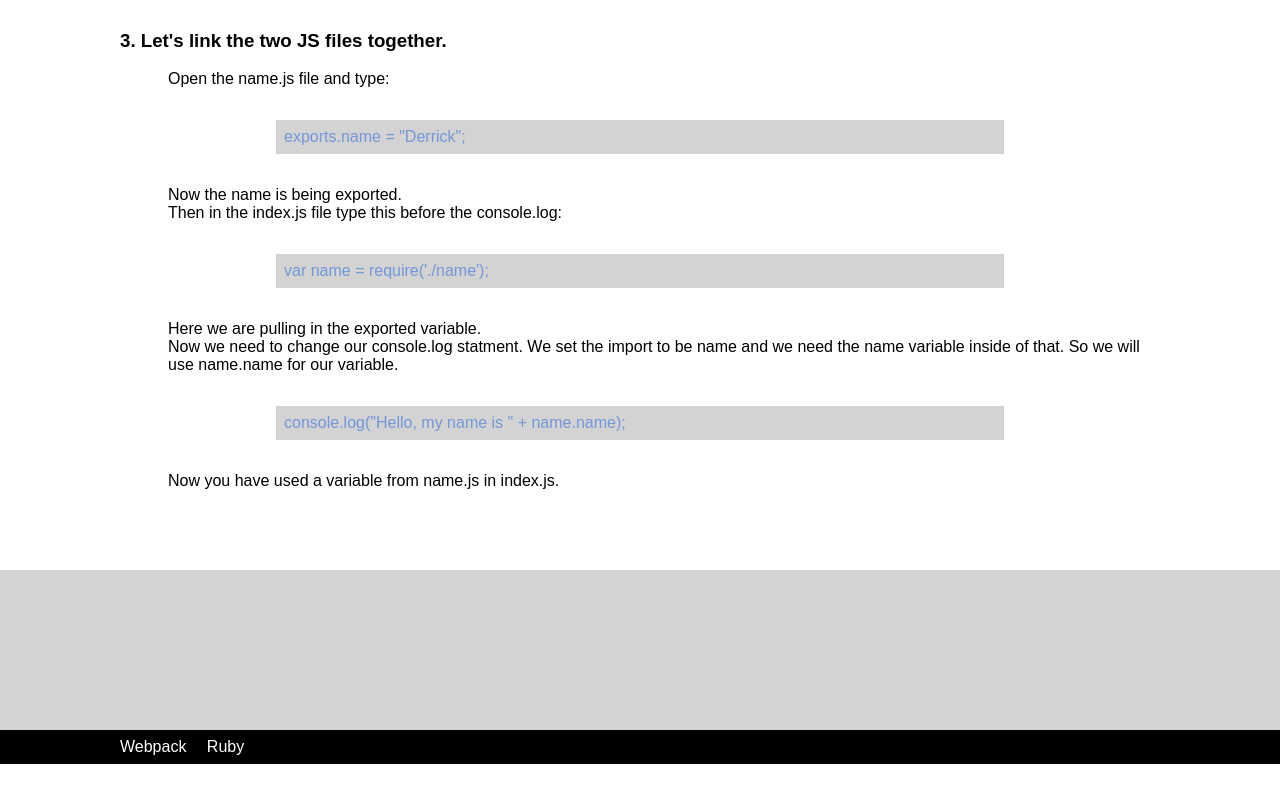
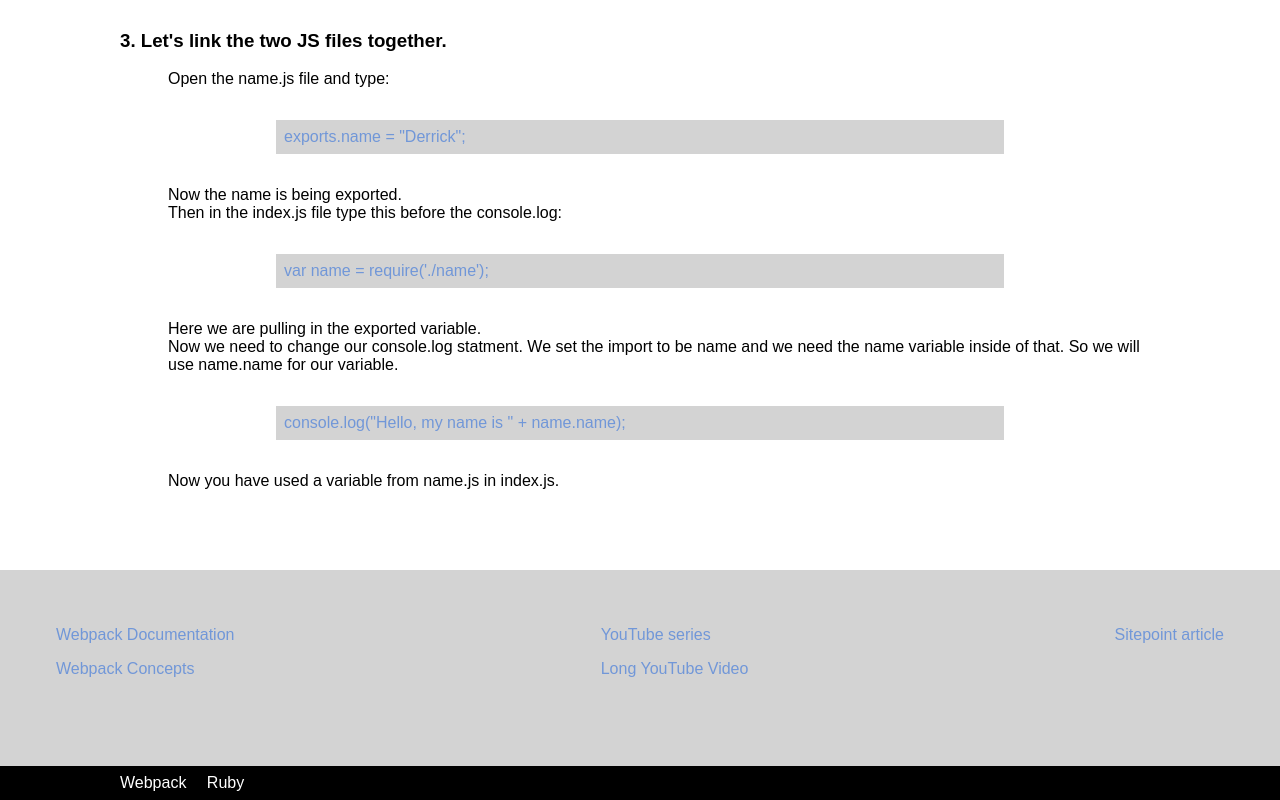
Before and after one commit to derrickbray/my-docs, a website: page public/webpack.html in a window 1280 px wide. Shown: the part 4381-5181 px from the top of the page. Before the commit the page ends 5145 px from the top, so only its background shows below. Drawn offline with nearby package versions, Linux system fonts and the light colour scheme; files that its build step writes are made by us from their sources.

Commit message:
add new links on footer

```diff
--- a/public/webpack.html
+++ b/public/webpack.html
@@ -123,21 +123,21 @@
   </div>
   <div class="footer">
     <div class="link-box">
-      <a href="" class="link-box__link webpack"></a>
-      <a href="" class="link-box__link webpack"></a>
+      <a href="https://webpack.js.org/" class="link-box__link webpack">Webpack Documentation</a>
+      <a href="https://webpack.js.org/concepts/" class="link-box__link webpack">Webpack Concepts</a>
       <a href="" class="link-box__link webpack"></a>
       <a href="" class="link-box__link webpack"></a>
     </div>
 
     <div class="link-box">
-      <a href="" class="link-box__link webpack"></a>
-      <a href="" class="link-box__link webpack"></a>
+      <a href="https://www.youtube.com/watch?v=aYo7YymudpE&list=PLpPnRKq7eNW2_dy8Re4lyByThMtTAhw5Q" class="link-box__link webpack">YouTube series</a>
+      <a href="https://www.youtube.com/watch?v=eWmkBNBTbMM" class="link-box__link webpack">Long YouTube Video</a>
       <a href="" class="link-box__link webpack"></a>
       <a href="" class="link-box__link webpack"></a>
     </div>
 
     <div class="link-box">
-      <a href="" class="link-box__link webpack"></a>
+      <a href="https://www.sitepoint.com/beginners-guide-to-webpack-2-and-module-bundling/" class="link-box__link webpack">Sitepoint article</a>
       <a href="" class="link-box__link webpack"></a>
       <a href="" class="link-box__link webpack"></a>
       <a href="" class="link-box__link webpack"></a>
```
